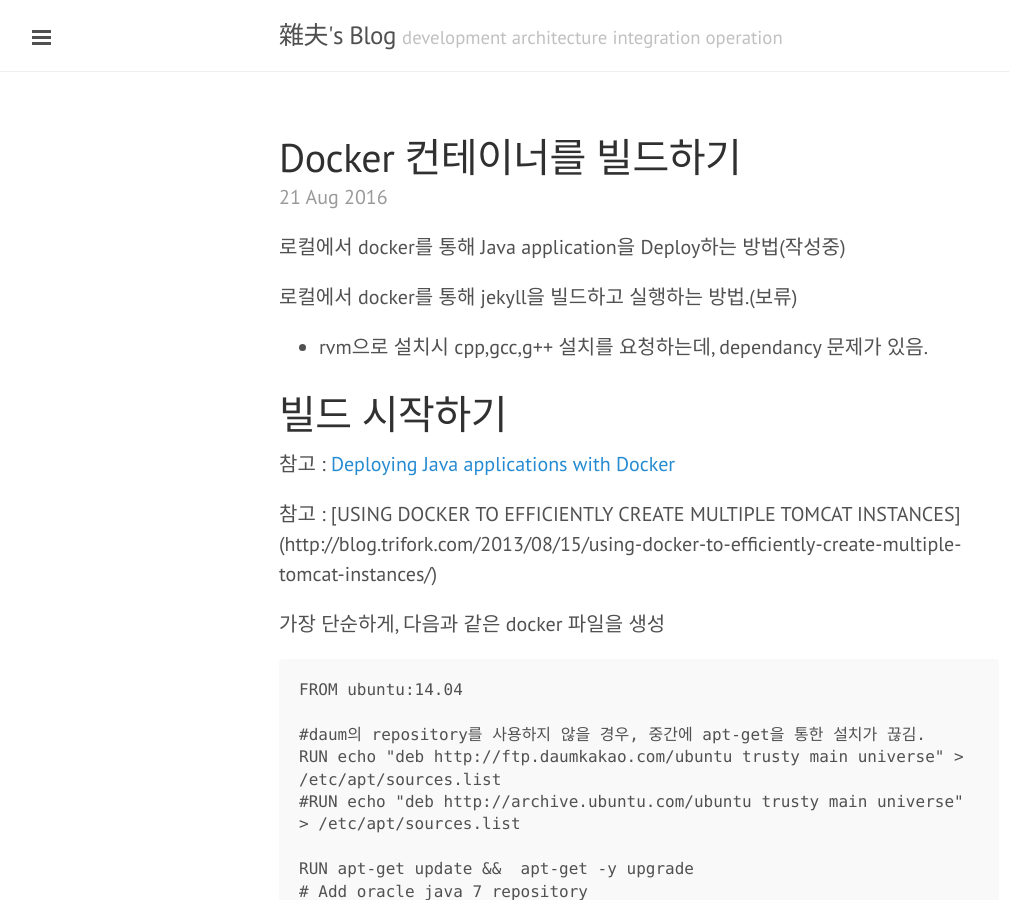
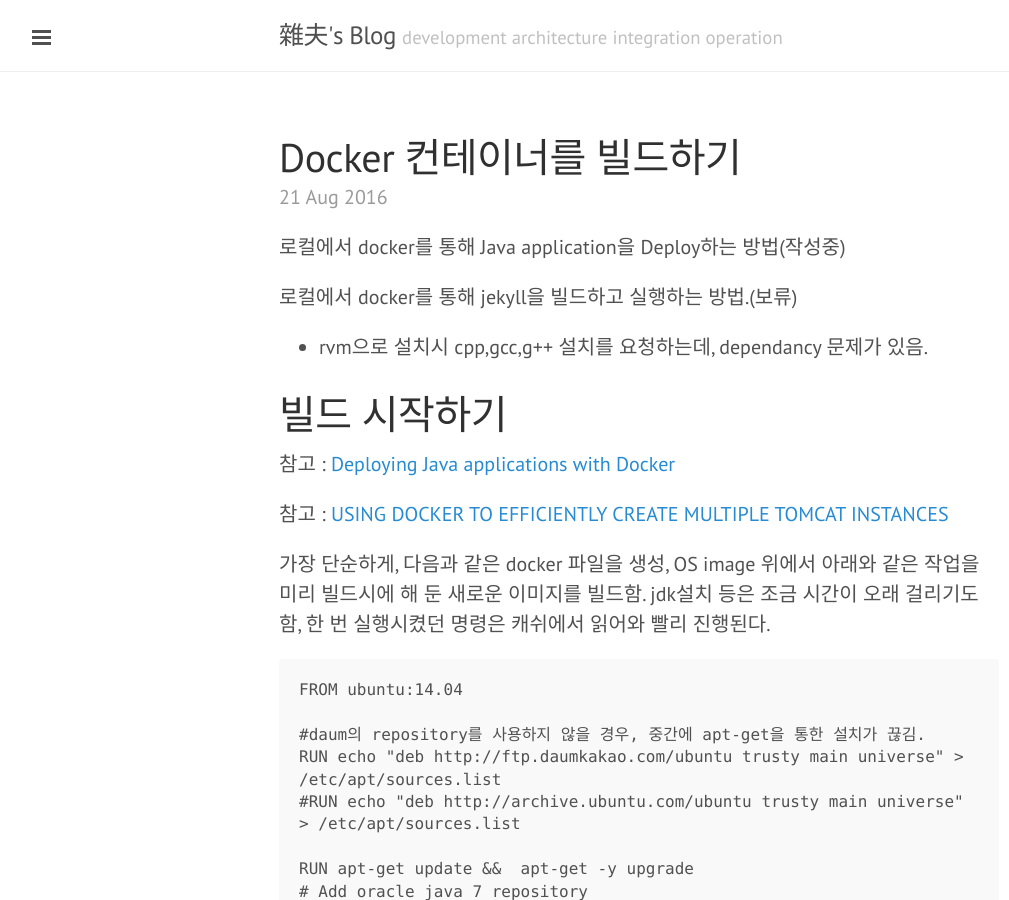
Before and after one commit to skaqud/skaqud.github.com, a Jekyll site: the page built from _posts/2016-08-22-Build-Docker-Container.markdown, in a window 1280 px wide and 900 px high. Shown: the whole window, without its empty margins (1-1010 px from the left). Built offline with Jekyll 4.4.1, drawn with Linux system fonts in a browser that asks for light colours.

Commit message:
update posts

```diff
--- a/_posts/2016-08-22-Build-Docker-Container.markdown
+++ b/_posts/2016-08-22-Build-Docker-Container.markdown
@@ -18,9 +18,9 @@ tags:
 
 참고 : [Deploying Java applications with Docker](https://blogs.infosupport.com/deploying-java-applications-with-docker/)
 
-참고 : [USING DOCKER TO EFFICIENTLY CREATE MULTIPLE TOMCAT INSTANCES] (http://blog.trifork.com/2013/08/15/using-docker-to-efficiently-create-multiple-tomcat-instances/)
+참고 : [USING DOCKER TO EFFICIENTLY CREATE MULTIPLE TOMCAT INSTANCES](http://blog.trifork.com/2013/08/15/using-docker-to-efficiently-create-multiple-tomcat-instances/)
 
-가장 단순하게, 다음과 같은 docker 파일을 생성
+가장 단순하게, 다음과 같은 docker 파일을 생성, OS image 위에서 아래와 같은 작업을 미리 빌드시에 해 둔 새로운 이미지를 빌드함. jdk설치 등은 조금 시간이 오래 걸리기도 함, 한 번 실행시켰던 명령은 캐쉬에서 읽어와 빨리 진행된다.
 
 
     FROM ubuntu:14.04
--- a/_posts/2016-09-03-Change-Theme-On-Ubuntu.markdown
+++ b/_posts/2016-09-03-Change-Theme-On-Ubuntu.markdown
@@ -8,6 +8,7 @@ tags:
 ---
 
 노트북과 크롬북에서 사용중인, Ubuntu 14, 16에서의 테마 변경 방법
+
 
 # Ubuntu 16.04(LTS,Unity) 경우
 
@@ -32,9 +33,12 @@ Paper 설치
 이후 아래와 같이 unity-tweak-tool을 실행하여 theme와 icon을 변경해주면 됨, 가끔 잘 먹지 않으나 기다리거나 재부팅하면 된다.
 
 참고 - [Ubuntu 16.04(LTS) 설치 후 세팅](http://programmingsummaries.tistory.com/389)
+
 참고2 - [깔끔한 우분투 테마-Paper](http://programmingsummaries.tistory.com/344)
 
+
 # Ubuntu 14.04(crouton버전,xfce) 경우
+
 
 참고 사이트를 참고(?)하여 다음과 같이 설치
 
```
